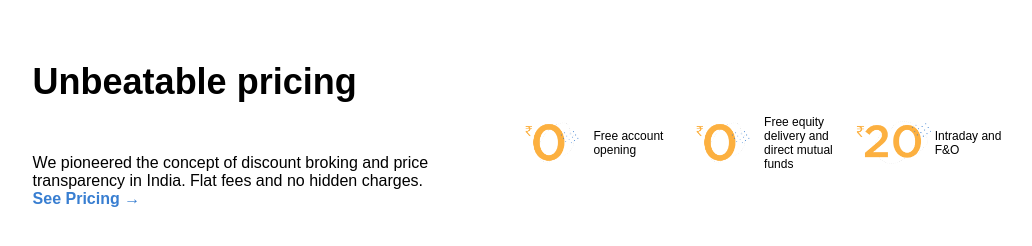
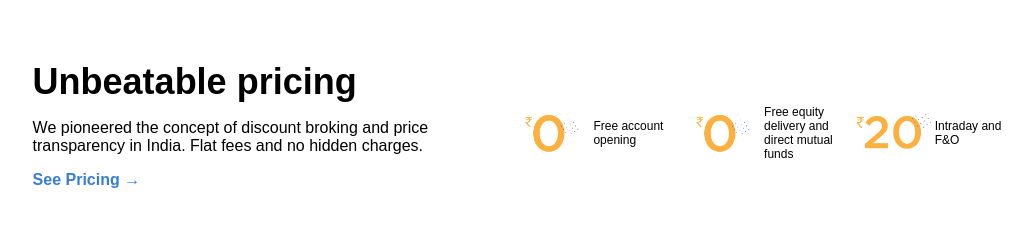
Before and after one commit to Prathamesh0816/Zerodha-Clone, a plain HTML site: page index.html in a window 1280 px wide. Shown: the part 1482-1728 px from the top of the page, without its empty margins (121-1153 px from the left). Drawn offline with Linux system fonts and the light colour scheme.

Commit message:
second commit

```diff
--- a/styles.css
+++ b/styles.css
@@ -154,6 +154,9 @@ nav ul li a:hover{
            align-self: center;
            font-size: 12px;
 }
+.sec-4-child-1 p{
+    padding-bottom: 2vh;
+}
 .sec-4-child-1 a{
     text-decoration: none;
     margin-top: 2vh;
```
